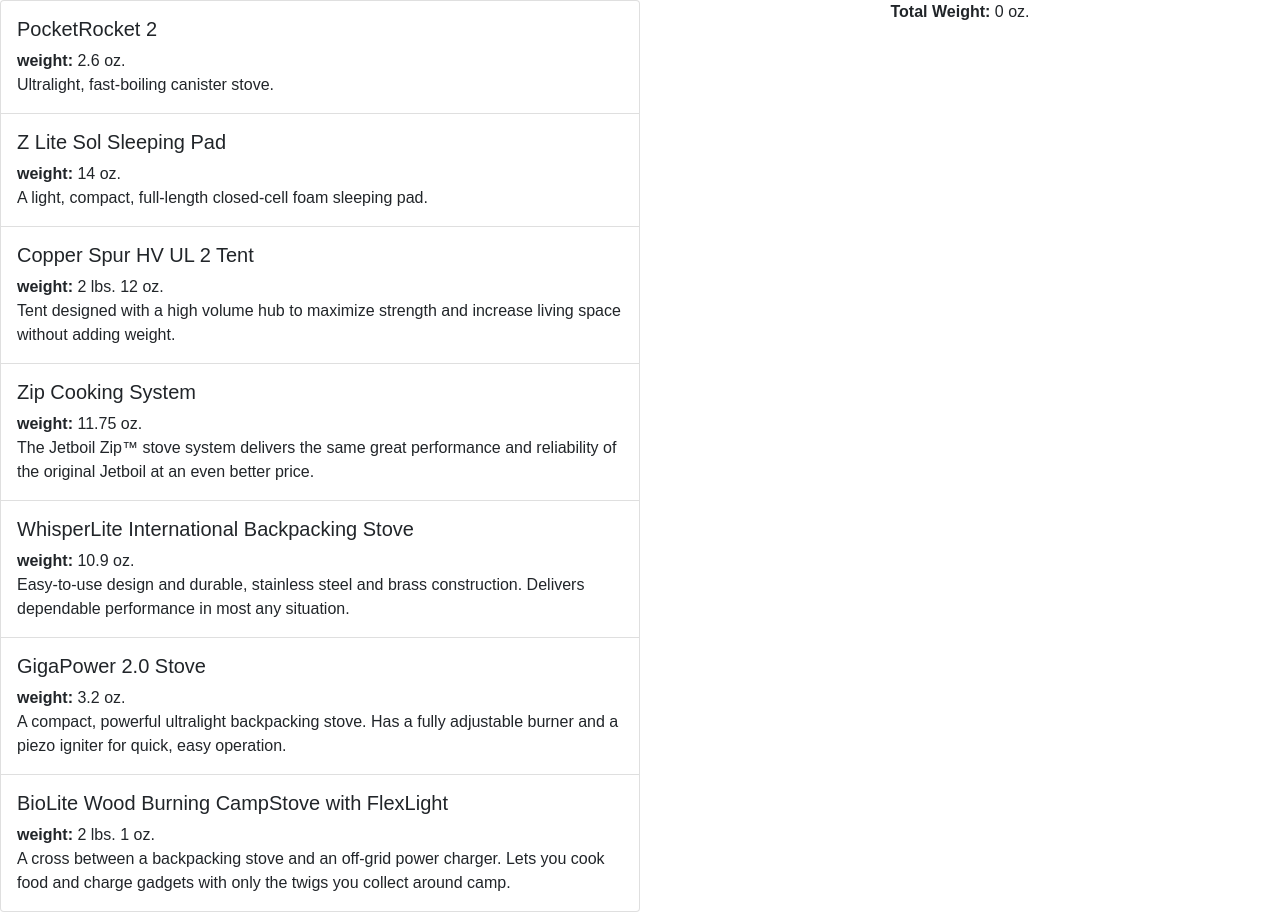
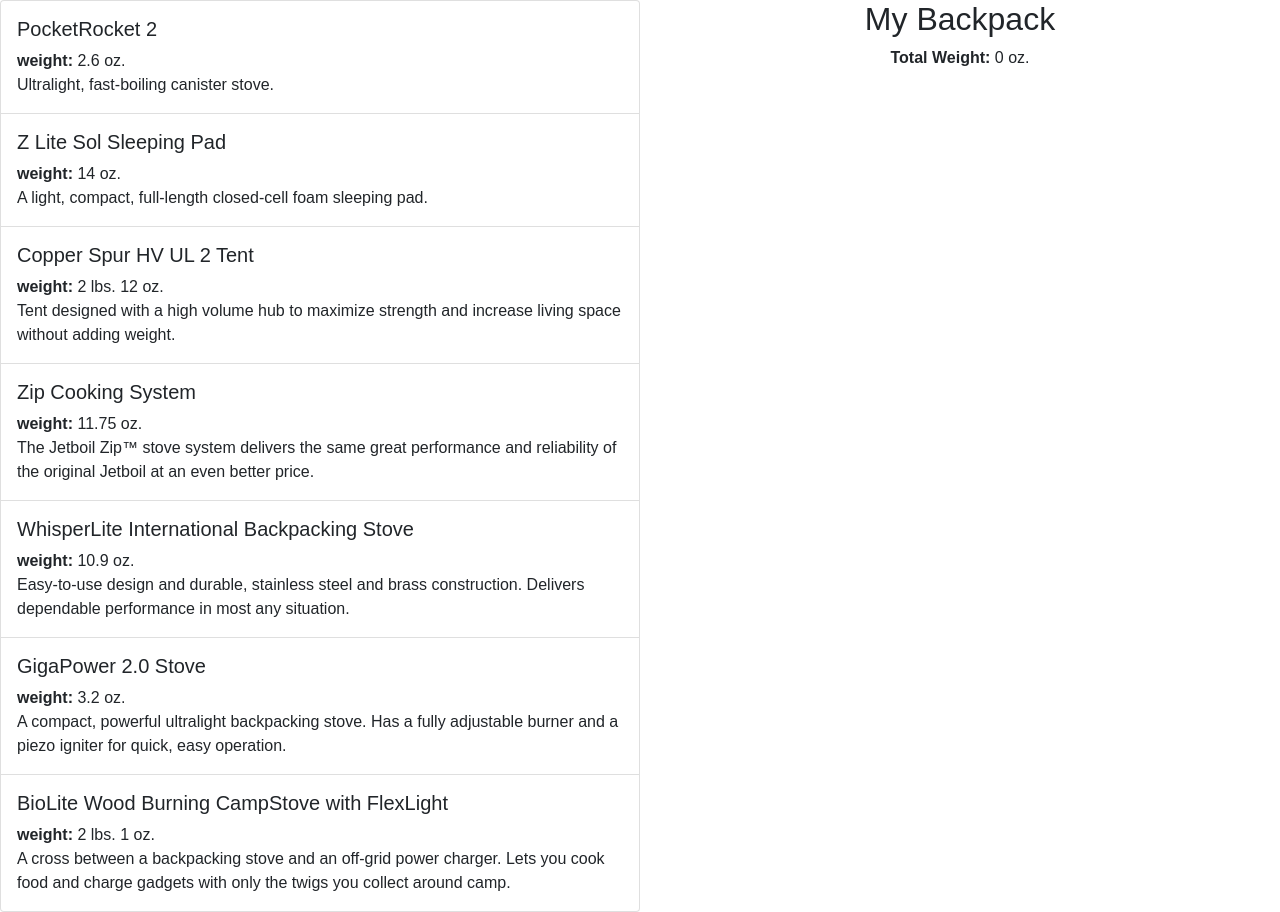
Before and after one commit to grantal/backpack-builder, a React (Create React App) app: page / in a window 1280 px wide. Built offline with nearby package versions, Linux system fonts and the light colour scheme.

Commit message:
add backpack header

```diff
--- a/src/App.js
+++ b/src/App.js
@@ -110,6 +110,7 @@
   render() {
     return (
       <div className="weight-counter">
+        <h2>My Backpack</h2>
         <span><b>Total Weight:</b> {poundsOunces(this.props.weight)}</span>
       </div>
     );
```
